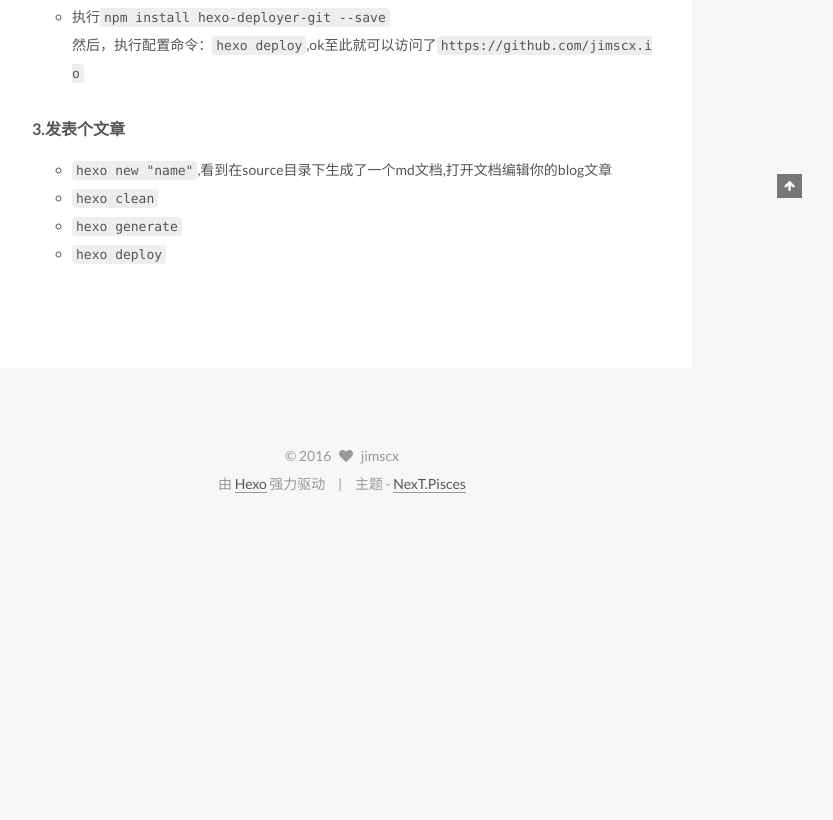
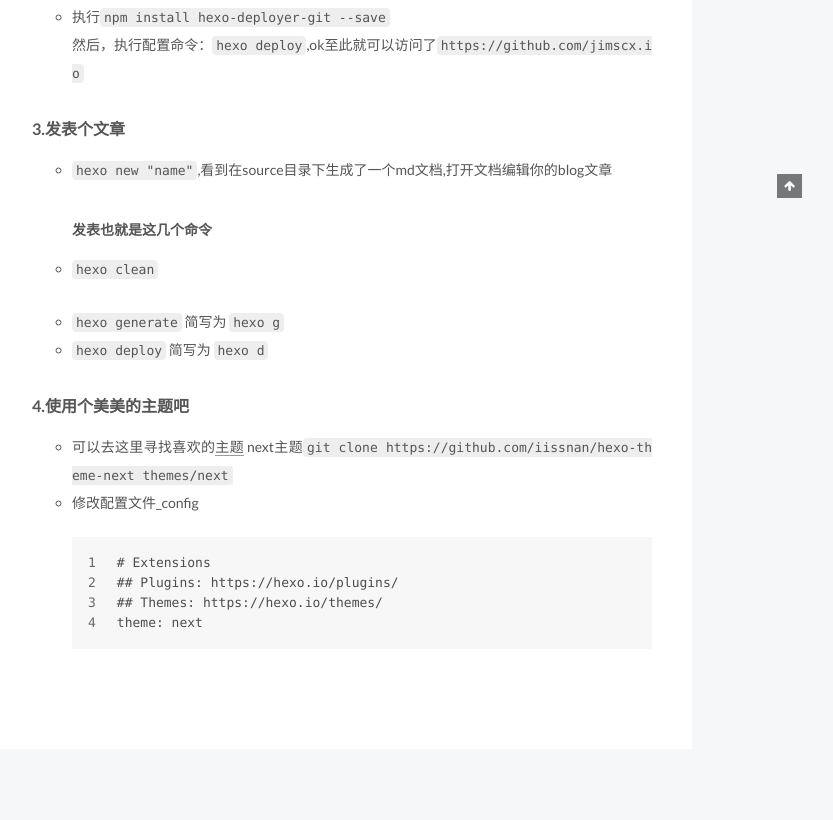
Before and after one commit to jimscx/jimscx.github.io, a plain HTML site: page 2016/10/27/hexo-生成blog/index.html in a window 1280 px wide. Shown: the part 702-1522 px from the top of the page, without its empty margins (428-1261 px from the left). Before the commit the page ends 1220 px from the top, so only its background shows below. Drawn offline with Linux system fonts and the light colour scheme.

Commit message:
Site updated: 2016-10-27 23:13:52

```diff
--- a/2016/10/27/hexo-生成blog/index.html
+++ b/2016/10/27/hexo-生成blog/index.html
@@ -98,7 +98,7 @@ mkdir blog用于存放你的hexo项目，cd blog进入目录执行hexo init就
 在mac环境下 sudo npm install -g hexo全局安装hexo
 mkdir blog用于存放你的hexo项目，cd blog进入目录执行hexo init就是这样简单，你的blog就这样ok了，接下来执行hexo g生成静态页面，启动服务hexo server,现在就可以在本地浏览了
 现在把它">
-<meta property="og:updated_time" content="2016-10-27T14:38:49.000Z">
+<meta property="og:updated_time" content="2016-10-27T15:11:53.000Z">
 <meta name="twitter:card" content="summary">
 <meta name="twitter:title" content="hexo 如何生成blog">
 <meta name="twitter:description" content="1.环境 首先你的本机需要有git node.js 环境这是必须
@@ -300,10 +300,16 @@ mkdir blog用于存放你的hexo项目，cd blog进入目录执行hexo init就
 <li>执行<code>npm install hexo-deployer-git --save</code><br>然后，执行配置命令：<code>hexo deploy</code>,ok至此就可以访问了<code>https://github.com/jimscx.io</code></li>
 </ul>
 <h4 id="3-发表个文章"><a href="#3-发表个文章" class="headerlink" title="3.发表个文章"></a>3.发表个文章</h4><ul>
-<li><code>hexo new &quot;name&quot;</code>,看到在source目录下生成了一个md文档,打开文档编辑你的blog文章 </li>
-<li><code>hexo clean</code></li>
-<li><code>hexo generate</code></li>
-<li><code>hexo deploy</code></li>
+<li><p><code>hexo new &quot;name&quot;</code>,看到在source目录下生成了一个md文档,打开文档编辑你的blog文章 </p>
+<h5 id="发表也就是这几个命令"><a href="#发表也就是这几个命令" class="headerlink" title="发表也就是这几个命令"></a>发表也就是这几个命令</h5></li>
+<li><p><code>hexo clean</code> </p>
+</li>
+<li><code>hexo generate</code> 简写为 <code>hexo g</code></li>
+<li><code>hexo deploy</code> 简写为 <code>hexo d</code></li>
+</ul>
+<h4 id="4-使用个美美的主题吧"><a href="#4-使用个美美的主题吧" class="headerlink" title="4.使用个美美的主题吧"></a>4.使用个美美的主题吧</h4><ul>
+<li>可以去这里寻找喜欢的<a href="https://www.zhihu.com/question/24422335" target="_blank" rel="external">主题</a> next主题<code>git clone https://github.com/iissnan/hexo-theme-next themes/next</code></li>
+<li>修改配置文件_config<figure class="highlight plain"><table><tr><td class="gutter"><pre><div class="line">1</div><div class="line">2</div><div class="line">3</div><div class="line">4</div></pre></td><td class="code"><pre><div class="line"># Extensions</div><div class="line">## Plugins: https://hexo.io/plugins/</div><div class="line">## Themes: https://hexo.io/themes/</div><div class="line">theme: next</div></pre></td></tr></table></figure></li>
 </ul>
 
 
@@ -422,7 +428,7 @@ mkdir blog用于存放你的hexo项目，cd blog进入目录执行hexo init就
 
 
 
-              <div class="post-toc-content"><ol class="nav"><li class="nav-item nav-level-4"><a class="nav-link" href="#1-环境"><span class="nav-number">1.</span> <span class="nav-text">1.环境</span></a></li><li class="nav-item nav-level-4"><a class="nav-link" href="#2-hexo-配置"><span class="nav-number">2.</span> <span class="nav-text">2. hexo 配置</span></a></li><li class="nav-item nav-level-4"><a class="nav-link" href="#3-发表个文章"><span class="nav-number">3.</span> <span class="nav-text">3.发表个文章</span></a></li></ol></div>
+              <div class="post-toc-content"><ol class="nav"><li class="nav-item nav-level-4"><a class="nav-link" href="#1-环境"><span class="nav-number">1.</span> <span class="nav-text">1.环境</span></a></li><li class="nav-item nav-level-4"><a class="nav-link" href="#2-hexo-配置"><span class="nav-number">2.</span> <span class="nav-text">2. hexo 配置</span></a></li><li class="nav-item nav-level-4"><a class="nav-link" href="#3-发表个文章"><span class="nav-number">3.</span> <span class="nav-text">3.发表个文章</span></a><ol class="nav-child"><li class="nav-item nav-level-5"><a class="nav-link" href="#发表也就是这几个命令"><span class="nav-number">3.1.</span> <span class="nav-text">发表也就是这几个命令</span></a></li></ol></li><li class="nav-item nav-level-4"><a class="nav-link" href="#4-使用个美美的主题吧"><span class="nav-number">4.</span> <span class="nav-text">4.使用个美美的主题吧</span></a></li></ol></div>
 
           </div>
         </section>
--- a/css/main.css
+++ b/css/main.css
@@ -1549,7 +1549,7 @@ pre .javascript .function {
   width: 4px;
   height: 4px;
   border-radius: 50%;
-  background: #741ae2;
+  background: #b899de;
 }
 .links-of-blogroll {
   font-size: 13px;
```
Also changed, not shown: index.html (+10 -4 lines).
